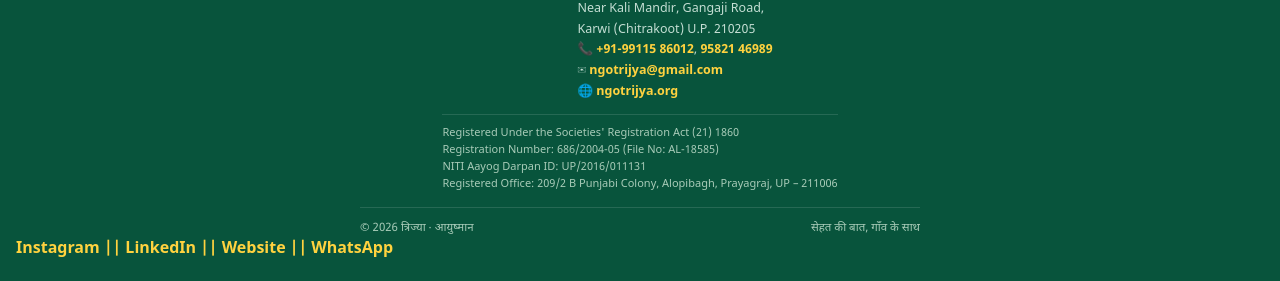
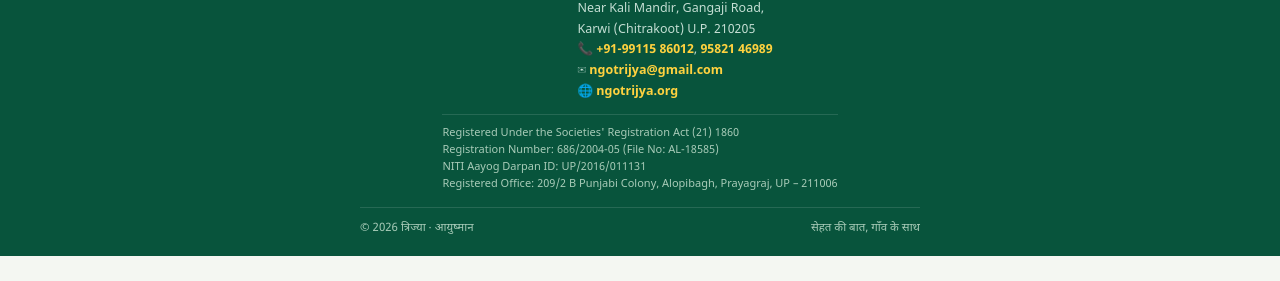
Before and after one commit to Spkumar05011702/Trijya, a plain HTML site: page index.html in a window 1280 px wide. Shown: the part 3090-3371 px from the top of the page. After the commit the page ends 3346 px from the top, so only its background shows below. Drawn offline with Linux system fonts and the light colour scheme.

Commit message:
Remove social buttons from footer
Removed social buttons section from the footer.

```diff
--- a/index.html
+++ b/index.html
@@ -1070,26 +1070,6 @@
       <span>© 2026 त्रिज्या · आयुष्मान</span>
       <span>सेहत की बात, गाँव के साथ</span>
     </div>
-
-   <div class="social-buttons">
-
-                    <a href="https://www.instagram.com/ngo_trijya/" target="_blank" class="social-btn instagram">
-                        Instagram ||
-                    </a>
-
-                    <a href="https://in.linkedin.com/in/trijya-%E0%A4%A4%E0%A5%8D%E0%A4%B0%E0%A4%BF%E0%A4%9C%E0%A5%8D%E0%A4%AF%E0%A4%BE-8462061b5" target="_blank" class="social-btn linkedin">
-                        LinkedIn ||
-                    </a>
-
-                    <a href="https://ngotrijya.org/" target="_blank" class="social-btn website">
-                        Website ||
-                    </a>
-
-                    <a href="https://wa.me/919911586012" target="_blank" class="social-btn whatsapp">
-                        WhatsApp
-                    </a>
-    </div>
-
   </footer>
 
   <a href="https://wa.me/919911586012" class="wa" target="_blank" title="WhatsApp">💬</a>
```
